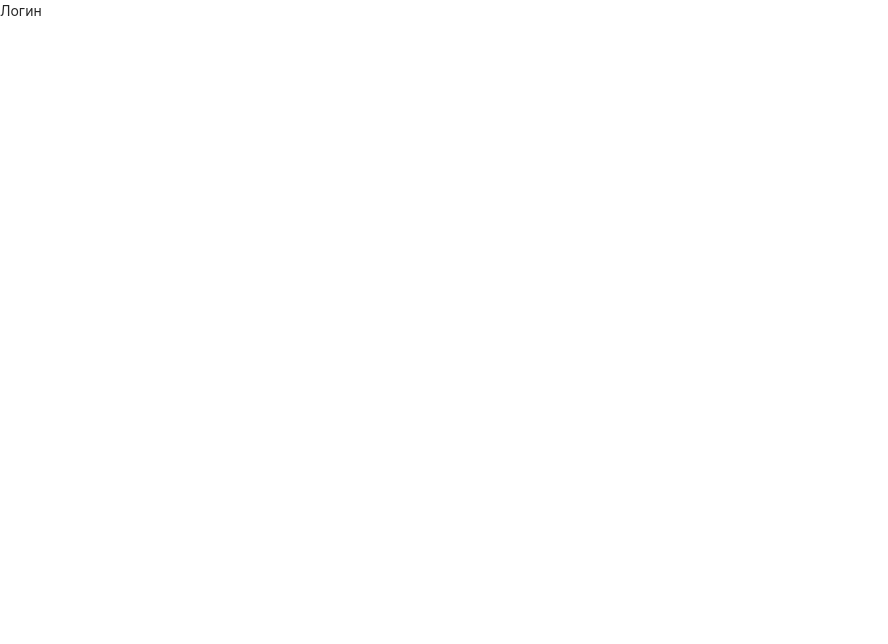
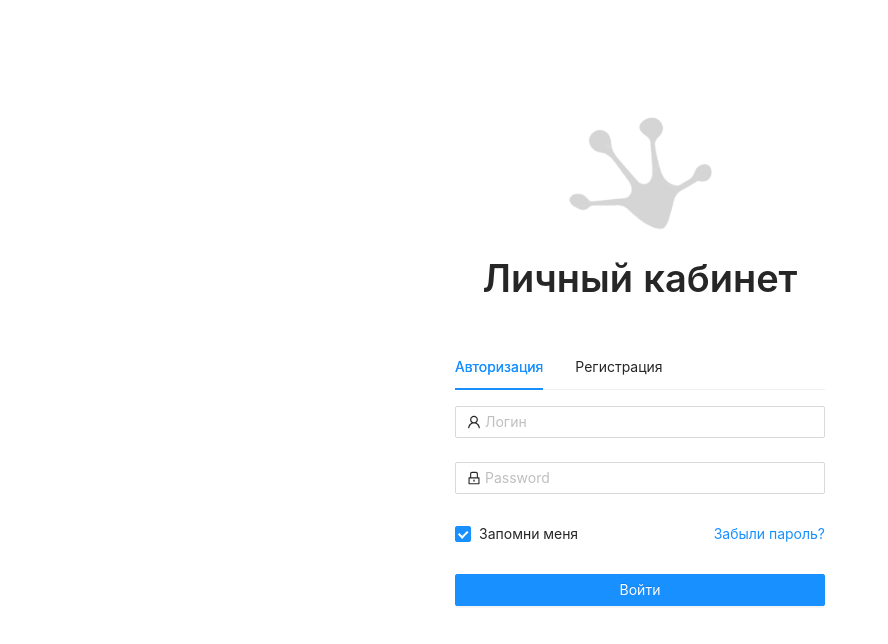
Before and after one commit to makoks/brooms-cabinet-2, a React (Create React App) app: page /login in a window 1280 px wide. Shown: the top 644 px of the page, without its empty margins (0-888 px from the left). Built offline with nearby package versions, Linux system fonts and the light colour scheme.

Commit message:
feat(Login): Add login page

```diff
--- a/src/App.jsx
+++ b/src/App.jsx
@@ -4,7 +4,7 @@ import {
   Routes,
   Route,
 } from 'react-router-dom';
-import { LoginPage, RegisterPage, RubricsPage, NewsPage, EventsPage, IdeasPage, ProfilePage, VacationPage, ShopPage } from './pages';
+import { LoginPage, RubricsPage, NewsPage, EventsPage, IdeasPage, ProfilePage, VacationPage, ShopPage } from './pages';
 import { Layout } from './components';
 import 'antd/dist/antd.css';
 import './App.css';
@@ -14,7 +14,6 @@ function App() {
     <BrowserRouter>
       <Routes>
         <Route path="login" element={<LoginPage />} />
-        <Route path="register" element={<RegisterPage />} />
         <Route element={<Layout />}>
           <Route path="/" element={<RubricsPage />} />
           <Route path="news" element={<NewsPage />} />
--- /dev/null
+++ b/src/components/LoginForm.jsx
@@ -0,0 +1,56 @@
+import React from 'react';
+import { Form, Input, Checkbox, Button } from 'antd';
+import { UserOutlined, LockOutlined } from '@ant-design/icons';
+
+export const LoginForm = () => (
+  <Form
+    initialValues={{ remember: true }}
+    // onFinish={onFinish}
+  >
+    <Form.Item
+      name="username"
+      rules={[
+        {
+          required: true,
+          message: 'Пожалуйста, введите Ваш логин!',
+        },
+      ]}
+    >
+      <Input prefix={<UserOutlined />} placeholder="Логин" />
+    </Form.Item>
+    <Form.Item
+      name="password"
+      rules={[
+        {
+          required: true,
+          message: 'Пожалуйста, введите Ваш пароль!',
+        },
+      ]}
+    >
+      <Input
+        prefix={<LockOutlined />}
+        type="password"
+        placeholder="Password"
+      />
+    </Form.Item>
+    <Form.Item style={{ width: '100%' }}>
+      <Form.Item name="remember" valuePropName="checked" noStyle>
+        <Checkbox>Запомни меня</Checkbox>
+      </Form.Item>
+
+      <a
+        href="https://discord.com/api/oauth2/authorize?client_id=988933971977076777&redirect_uri=https%3A%2F%2Fbrooms-cabinet-2.netlify.app%2F&response_type=token&scope=identify"
+        // href="https://discord.com/api/oauth2/authorize?client_id=988933971977076777&redirect_uri=http%3A%2F%2Flocalhost%3A3000&response_type=token&scope=identify"
+        style={{ float: 'right' }}
+      >
+        Забыли пароль?
+      </a>
+    </Form.Item>
+
+    <Form.Item>
+      <Button type="primary" htmlType="submit" style={{ width: '100%' }}>
+        Войти
+      </Button>
+    </Form.Item>
+  </Form>
+);
--- /dev/null
+++ b/src/components/RegisterForm.jsx
@@ -0,0 +1,63 @@
+import React from 'react';
+import { Form, Input, Button } from 'antd';
+
+export const RegisterForm = ({ setActiveTab }) => (
+  <Form
+    // onFinish={onFinish}
+  >
+    <Form.Item
+      name="username-register"
+      rules={[
+        {
+          required: true,
+          message: 'Пожалуйста, введите Ваш логин!',
+        },
+      ]}
+    >
+      <Input placeholder="Логин" />
+    </Form.Item>
+    <Form.Item
+      name="email"
+      rules={[
+        {
+          required: true,
+          message: 'Пожалуйста, введите Ваш Email!',
+        },
+      ]}
+    >
+      <Input placeholder="Email" />
+    </Form.Item>
+    <Form.Item
+      name="password-register"
+      rules={[
+        {
+          required: true,
+          message: 'Пожалуйста, введите Ваш пароль!',
+        },
+      ]}
+    >
+      <Input type="password" placeholder="Пароль" />
+    </Form.Item>
+    <Form.Item
+      name="confirm-password"
+      rules={[
+        {
+          required: true,
+          message: 'Пожалуйста, подтвердите Ваш пароль!',
+        },
+      ]}
+    >
+      <Input type="password" placeholder="Подтвердите пароль" />
+    </Form.Item>
+
+    <Form.Item>
+      <Button type="primary" htmlType="submit">
+        Зарегистрироваться
+      </Button>
+
+      <Button type="link" style={{ float: 'right' }} onClick={() => setActiveTab('auth')}>
+        Уже есть аккаунт
+      </Button>
+    </Form.Item>
+  </Form>
+);
--- a/src/components/index.js
+++ b/src/components/index.js
@@ -1,4 +1,6 @@
 export { Layout } from './Layout';
+export { LoginForm } from './LoginForm';
 export { ProductCard } from './ProductCard';
+export { RegisterForm } from './RegisterForm';
 export { ContentHeader } from './ContentHeader';
 export { StatisticBlock } from './StatisticBlock';
--- /dev/null
+++ b/src/images/index.js
@@ -0,0 +1,3 @@
+import Logo from './logo.png';
+
+export { Logo };
--- a/src/pages/LoginPage.jsx
+++ b/src/pages/LoginPage.jsx
@@ -1,3 +1,30 @@
-import React from 'react';
+import React, { useState } from 'react';
+import { Space, Typography, Tabs } from 'antd';
+import { LoginForm, RegisterForm } from '../components';
+import { Logo } from '../images';
 
-export const LoginPage = () => <>Логин</>;
+export const LoginPage = () => {
+  const [activeTab, setActiveTab] = useState('auth');
+  return (
+    <div style={{
+      display: 'flex',
+      justifyContent: 'center',
+      alignItems: 'center',
+      width: '100%',
+      minHeight: '100vh',
+    }}>
+      <Space direction="vertical" style={{ width: 370, height: 573 }} size="large">
+        <img src={Logo} alt="logo" width={157} height={117} style={{ margin: 'auto', display: 'block' }} />
+        <Typography.Title style={{ textAlign: 'center' }}>Личный кабинет</Typography.Title>
+        <Tabs activeKey={activeTab} onChange={setActiveTab}>
+          <Tabs.TabPane tab="Авторизация" key="auth">
+            <LoginForm />
+          </Tabs.TabPane>
+          <Tabs.TabPane tab="Регистрация" key="register">
+            <RegisterForm setActiveTab={setActiveTab} />
+          </Tabs.TabPane>
+        </Tabs>
+      </Space>
+    </div>
+    );
+};
--- a/src/pages/RegisterPage.jsx
+++ /dev/null
@@ -1,3 +0,0 @@
-import React from 'react';
-
-export const RegisterPage = () => <>Регистрация</>;
--- a/src/pages/index.js
+++ b/src/pages/index.js
@@ -1,5 +1,4 @@
 export { LoginPage } from "./LoginPage";
-export { RegisterPage } from "./RegisterPage";
 export { RubricsPage } from "./RubricsPage";
 export { NewsPage } from "./NewsPage";
 export { EventsPage } from "./EventsPage";
```
Also changed, not shown: src/images/logo.png (added).
